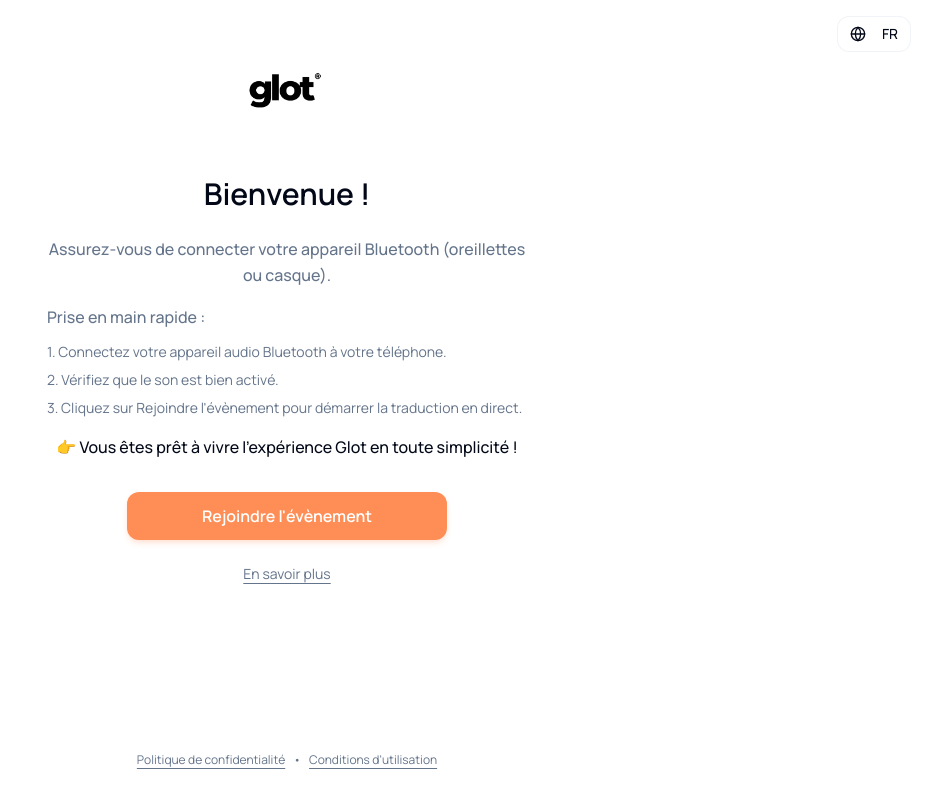
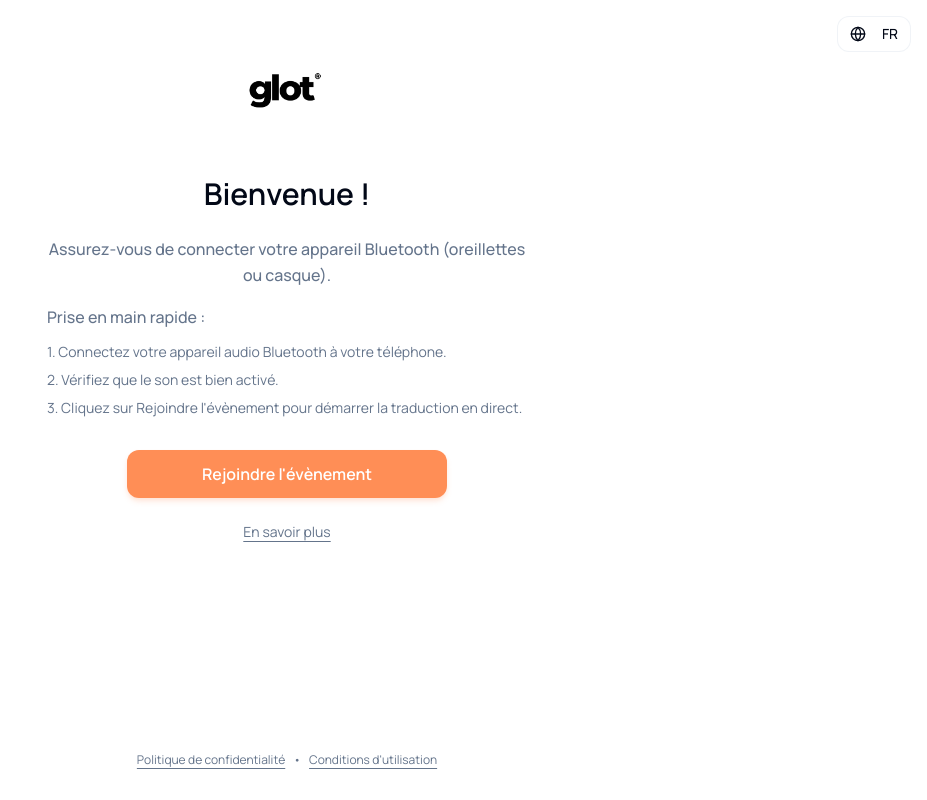
Before and after one commit to glot-lab/lovable, a React (Vite) app: page /listener in a window 1280 px wide. Shown: the whole page, without its empty margins (353-1280 px from the left). Built offline with nearby package versions, Linux system fonts and the light colour scheme; the HTML template or start-up script is replaced by a standard one.

Commit message:
Remove unnecessary text

```diff
--- a/src/components/GlotLandingPage.tsx
+++ b/src/components/GlotLandingPage.tsx
@@ -42,10 +42,6 @@ const GlotLandingPage = ({ onJoinEvent }: GlotLandingPageProps) => {
             <li>{t('landing.step3')}</li>
           </ol>
         </div>
-
-        <p className="text-foreground font-medium mt-4">
-          {t('landing.readyMessage')}
-        </p>
       </div>
 
       {/* Main CTA Button */}
```
